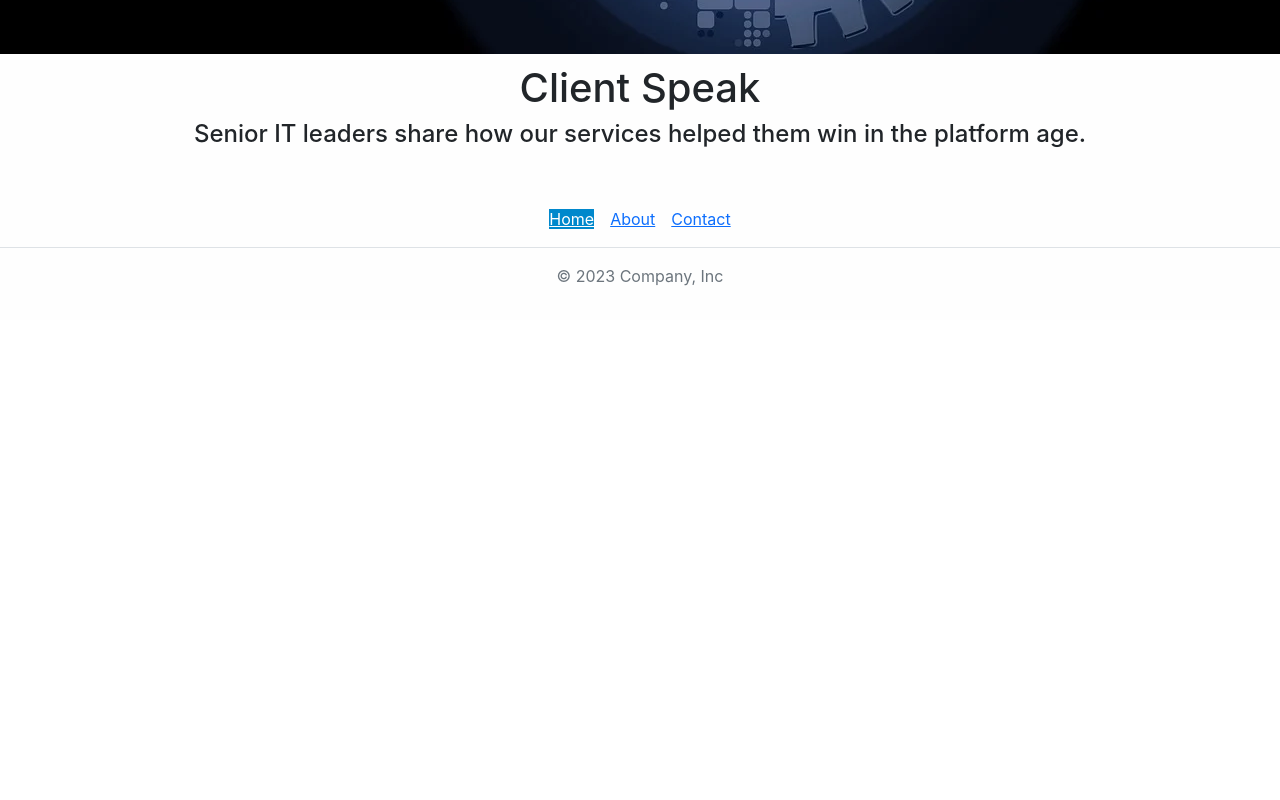
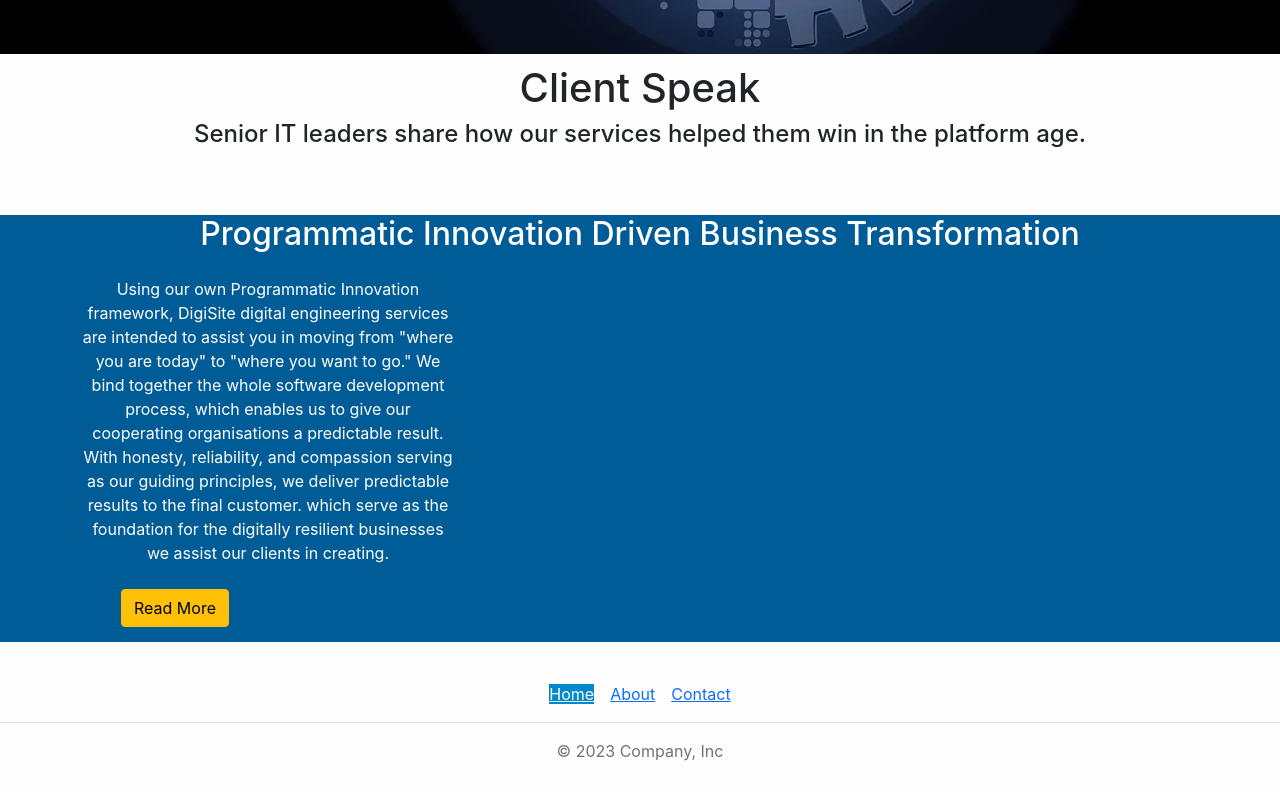
Before and after one commit to rassu18/dataeng, a React (Create React App) app: page / in a window 1280 px wide. Shown: the part 546-1346 px from the top of the page. Before the commit the page ends 890 px from the top, so only its background shows below. Built offline with nearby package versions, Linux system fonts and the light colour scheme.

Commit message:
Update home.js

```diff
--- a/src/pages/home.js
+++ b/src/pages/home.js
@@ -24,6 +24,22 @@
         </div>
       </div>
 
+      <div className="container-fluid dataInsidebgcolor mt-5">
+        <div className="col-md-12 marginclient">
+          <h2 className="mx-5">Programmatic Innovation Driven Business Transformation</h2>
+          <div className="container mt-4">
+           <div className="col-md-4">
+           Using our own Programmatic Innovation framework, DigiSite digital engineering services are intended to assist you in moving from "where you are today" to "where you want to go." We bind together the whole software development process, which enables us to give our cooperating organisations a predictable result.
+
+With honesty, reliability, and compassion serving as our guiding principles, we deliver predictable results to the final customer. which serve as the foundation for the digitally resilient businesses we assist our clients in creating.
+           </div>
+           <div className="col-md-2 mt-4">
+                <button className="btn btn-warning dataInsidebtn">Read More</button>
+            </div>
+          </div>
+        </div>
+      </div>
+
     </div>
   );
 }
```
